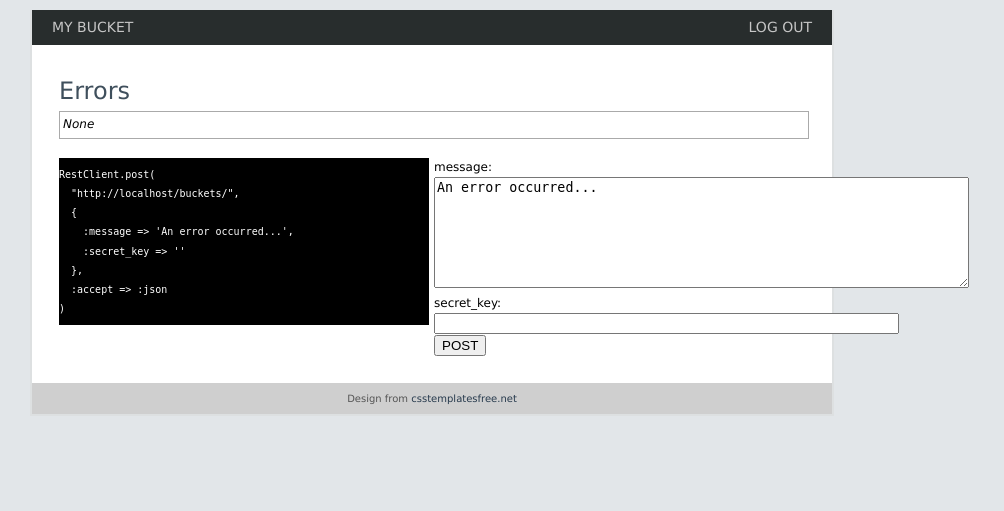
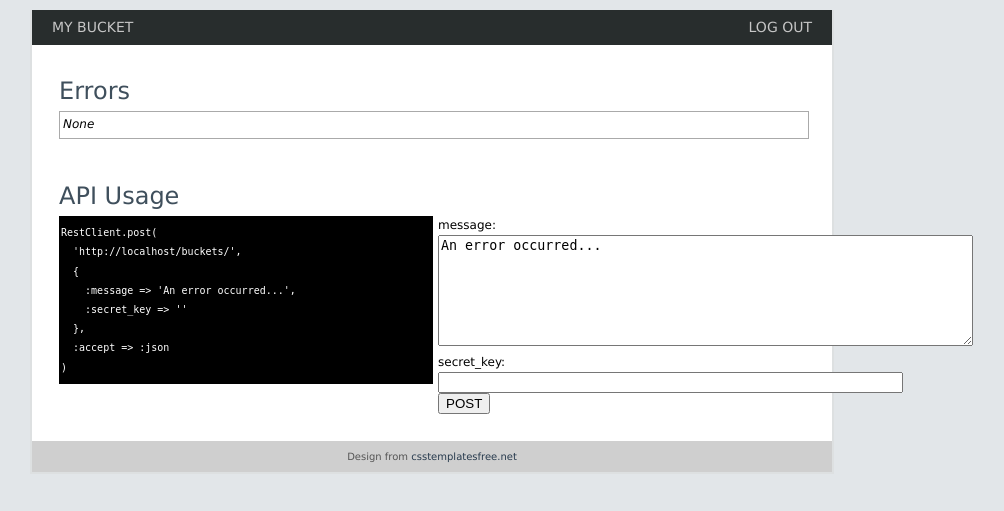
Before and after one commit to csquared/errorbucket, a Django app: template errorbucket/templates/bucket.html in a window 1280 px wide. Shown: the part 51-562 px from the top of the page, without its empty margins (210-1214 px from the left). Run offline with Django 3.2, Linux system fonts and the light colour scheme; the template is opened without the code that fills it, so the values that code supplies are empty; parts of the project's set-up code (start-up, migrations or seed data) failed here and were passed over.

Commit message:
more style tweaks

```diff
--- a/errorbucket/templates/bucket.html
+++ b/errorbucket/templates/bucket.html
@@ -12,10 +12,11 @@
     {% endif %}
   </table>
 
-  <br />
+  <br /><br />
+  <h3>API Usage</h3>
   <pre class="code">
 RestClient.post(
-  "http://{{ request.META.HTTP_HOST }}/buckets/{{ bucket.key.name }}",
+  'http://{{ request.META.HTTP_HOST }}/buckets/{{ bucket.key.name }}',
   {
     :message => 'An error occurred...',
     :secret_key => '{{ bucket.secret_key }}'
--- a/static/style.css
+++ b/static/style.css
@@ -3,7 +3,7 @@
 form p { margin-top: 0; }
 ul.errorlist { margin: 0; padding: 0; list-style-type: none; color: red; }
 table#errors { border: 1px solid #AAA; width: 750px;}
-pre.code { background: #000; color: #FFF; width: 370px; height: 500; margin: 0; padding: 7px 0; font-size: 10px; float: left; }
+pre.code { background: #000; color: #FFF; width: 370px; height: 500; margin: 0; padding: 7px 2px; font-size: 10px; float: left; }
 form#post_error { float: left; width: 370px; margin-left: 5px; }
 /* minimal */
 
```
